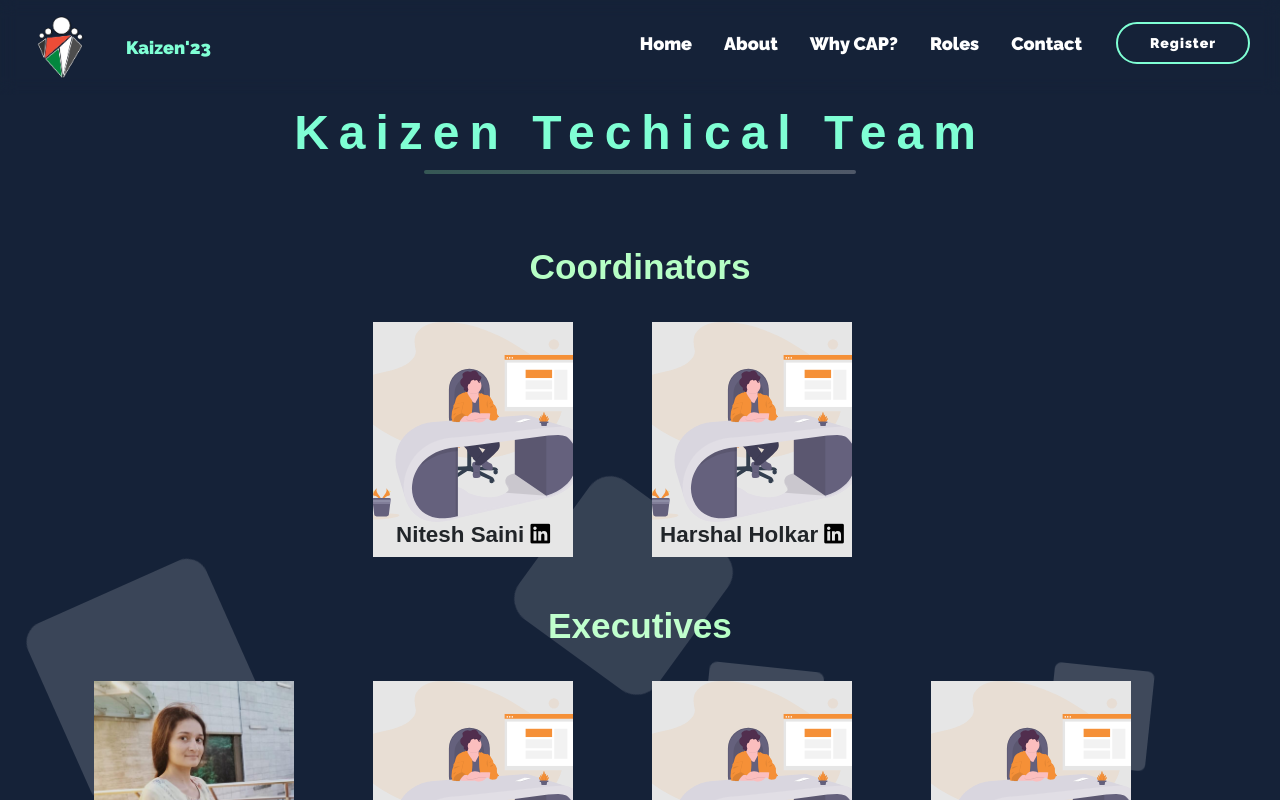
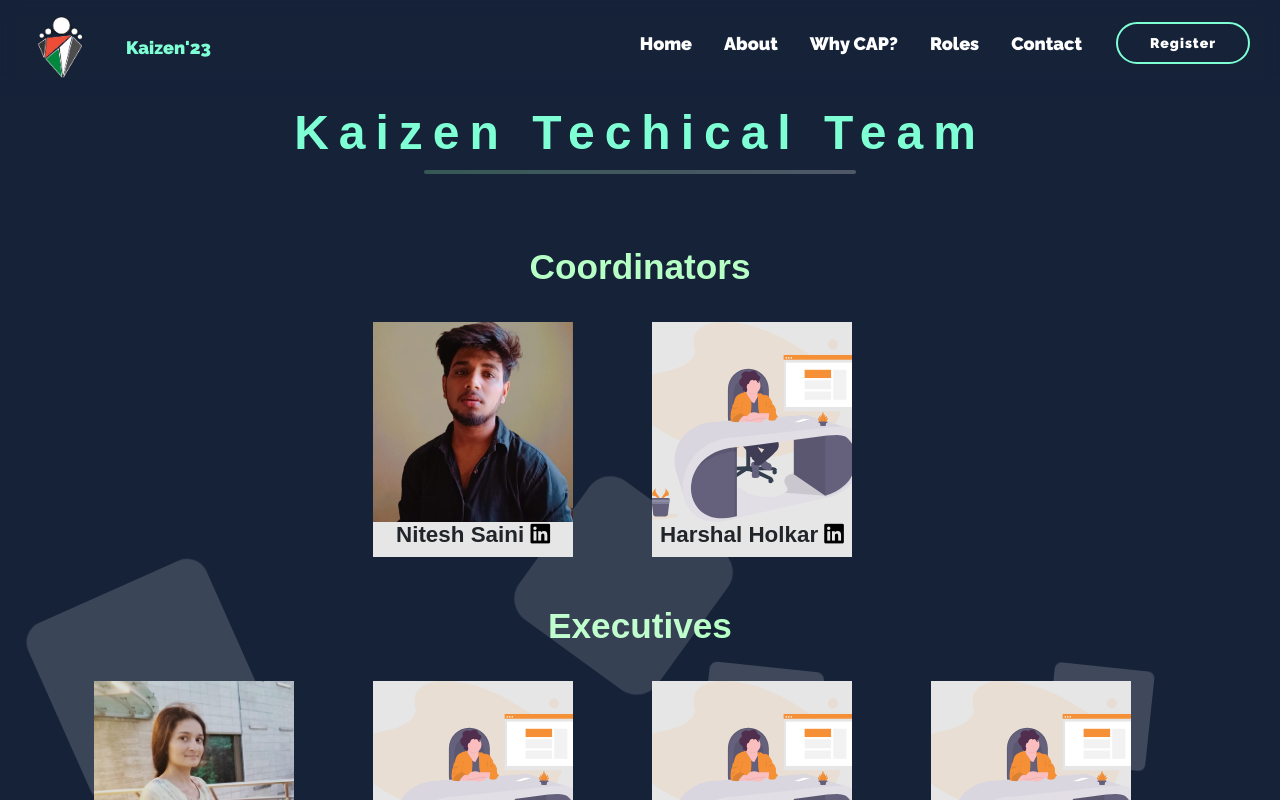
Before and after one commit to NSS-IIT-Delhi/Kaizen-23-CAP, a React (Create React App) app: page /team in a window 1280 px wide. Shown: the top 800 px of the page. Built offline with nearby package versions, Linux system fonts and the light colour scheme.

Commit message:
team page updated

```diff
--- a/src/components/Team/Team.js
+++ b/src/components/Team/Team.js
@@ -35,7 +35,7 @@ export default function Event() {
         >
           <div className="member" style={{ backgroundColor: "#e6e6e6" }}>
             <img
-              src="/adminerp.svg"
+              src="/Team Members/Nitesh_Saini.jpg"
               className="img-fluid"
               alt=""
               style={{  width:"200px",height:"200px", objectFit: "cover" }}
```
Also changed, not shown: public/Team Members/Nitesh_Saini.jpg (added).
